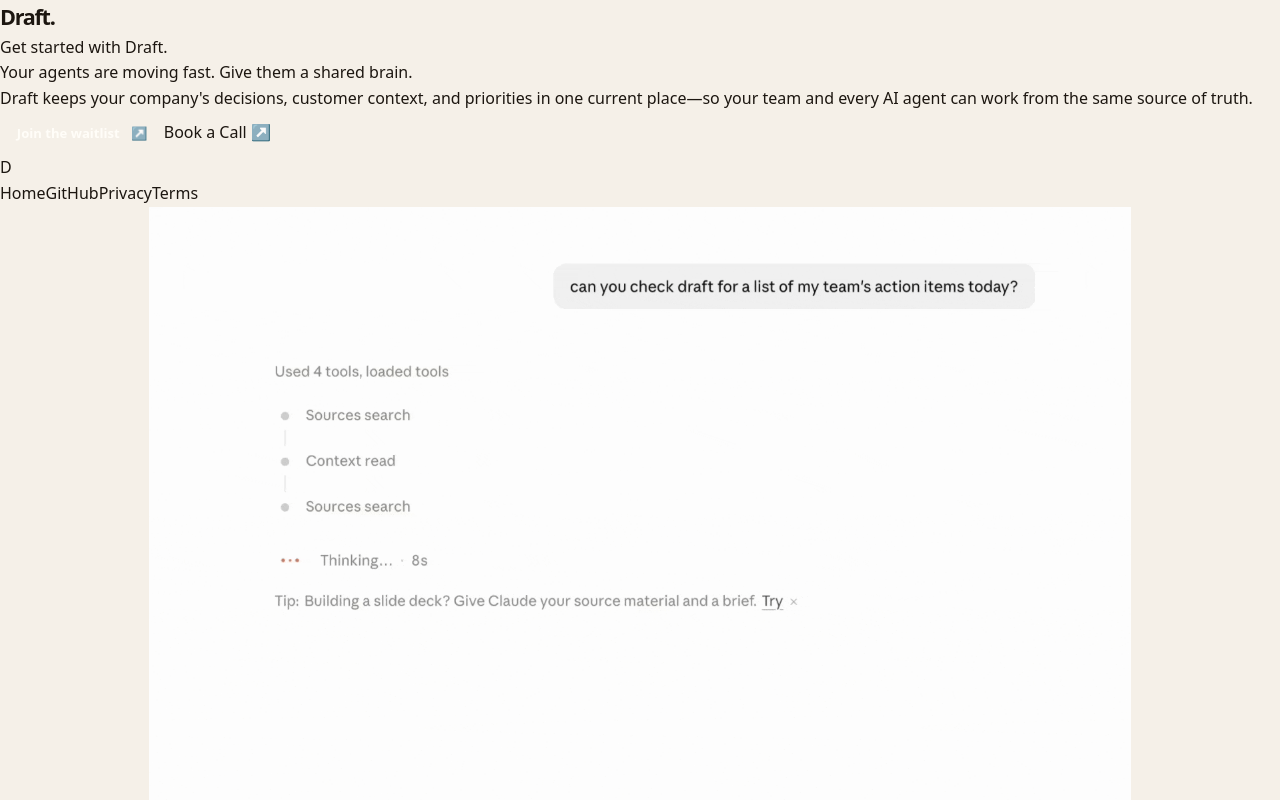
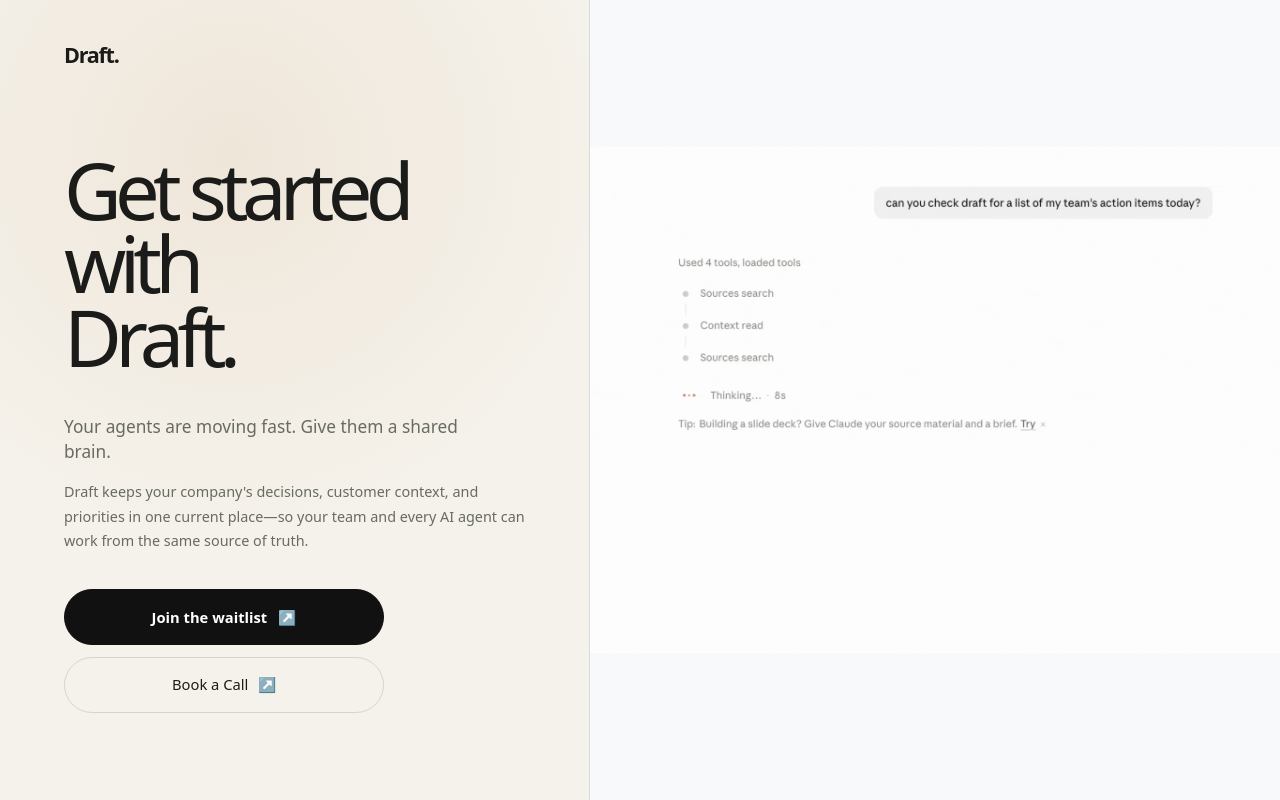
Before and after one commit to idodekerobo/draft, a Next.js app in the folder landing-page-app/: page /getstarted in a window 1280 px wide. Shown: the top 800 px of the page. Built offline with nearby package versions, Linux system fonts and the light colour scheme; no server answers.

Commit message:
style(landing): add editorial getstarted layout

```diff
--- a/landing-page-app/app/globals.css
+++ b/landing-page-app/app/globals.css
@@ -674,3 +674,246 @@ body {
   .landing-reveal { animation: none; }
   .landing-button, .landing-arrow-link span { transition: none; }
 }
+
+/* ─────────────────────────────────────────────
+   GET STARTED PAGE
+   ───────────────────────────────────────────── */
+.getstarted-page {
+  --getstarted-ink: #1b1c19;
+  --getstarted-muted: #686a63;
+  --getstarted-paper: #f5f2eb;
+  --getstarted-line: rgba(27, 28, 25, 0.14);
+  --getstarted-accent: #b66f2c;
+  display: grid;
+  grid-template-columns: minmax(420px, 0.92fr) minmax(0, 1.08fr);
+  min-height: 100vh;
+  background:
+    radial-gradient(circle at 18% 18%, rgba(182, 111, 44, 0.09), transparent 24rem),
+    var(--getstarted-paper);
+  color: var(--getstarted-ink);
+  overflow: hidden;
+}
+
+.getstarted-panel {
+  display: flex;
+  flex-direction: column;
+  min-height: 100vh;
+  padding: 38px clamp(32px, 5vw, 84px) 30px;
+}
+
+.getstarted-header {
+  display: flex;
+}
+
+.getstarted-copy {
+  margin: auto 0;
+  max-width: 610px;
+  padding: 10vh 0 11vh;
+}
+
+.getstarted-copy h1 {
+  font-size: clamp(3.3rem, 6.2vw, 6.4rem);
+  letter-spacing: -0.085em;
+  line-height: 0.93;
+  margin: 0;
+  max-width: 620px;
+}
+.getstarted-copy h1 span {
+  color: inherit;
+  display: block;
+}
+.getstarted-lede {
+  color: var(--getstarted-muted);
+  font-size: clamp(1.05rem, 1.35vw, 1.28rem);
+  line-height: 1.45;
+  margin: 2.5rem 0 0;
+  max-width: 430px;
+}
+.getstarted-body {
+  color: var(--getstarted-muted);
+  font-size: 0.9rem;
+  line-height: 1.7;
+  margin: 1rem 0 0;
+  max-width: 470px;
+}
+.getstarted-actions {
+  align-items: stretch;
+  display: flex;
+  flex-direction: column;
+  gap: 0.7rem;
+  margin-top: 2.25rem;
+  width: min(100%, 320px);
+}
+.getstarted-primary {
+  background-color: #111111 !important;
+  border: 1px solid #111111;
+  border-radius: 999px;
+  color: #ffffff !important;
+  font-size: 0.92rem;
+  min-height: 56px;
+  padding: 0.8rem 1.4rem;
+}
+.getstarted-primary:hover { background-color: #33342f !important; }
+.getstarted-call-link {
+  align-items: center;
+  border: 1px solid var(--getstarted-line);
+  border-radius: 999px;
+  color: var(--getstarted-ink);
+  display: inline-flex;
+  font-size: 0.92rem;
+  justify-content: center;
+  min-height: 56px;
+  gap: 0.6rem;
+  text-decoration: none;
+  transition: background 180ms ease, border-color 180ms ease, transform 180ms ease;
+}
+.getstarted-call-link span { color: var(--getstarted-accent); }
+.getstarted-call-link:hover { background: rgba(255, 255, 255, 0.42); border-color: rgba(27, 28, 25, 0.28); transform: translateY(-2px); }
+
+.getstarted-waitlist {
+  animation: getstartedWaitlistIn 450ms cubic-bezier(0.16, 1, 0.3, 1) both;
+  max-height: 190px;
+  margin-top: 1.5rem;
+  overflow: hidden;
+}
+@keyframes getstartedWaitlistIn {
+  from { opacity: 0; transform: translateY(-8px); }
+  to { opacity: 1; transform: translateY(0); }
+}
+.getstarted-waitlist label {
+  color: var(--getstarted-muted);
+  display: block;
+  font-size: 0.8rem;
+  line-height: 1.5;
+  margin-bottom: 0.65rem;
+}
+.getstarted-form-row { display: flex; gap: 0.55rem; }
+.getstarted-form-row input {
+  background: rgba(255, 255, 255, 0.64);
+  border: 1px solid var(--getstarted-line);
+  border-radius: 6px;
+  color: var(--getstarted-ink);
+  flex: 1;
+  font: inherit;
+  min-width: 0;
+  padding: 0.78rem 0.85rem;
+  outline-color: var(--getstarted-accent);
+}
+.getstarted-form-row button {
+  background: var(--getstarted-ink);
+  border: 0;
+  border-radius: 6px;
+  color: var(--getstarted-paper);
+  cursor: pointer;
+  font: inherit;
+  font-size: 0.8rem;
+  font-weight: 700;
+  padding: 0 1rem;
+  transition: background 180ms ease, transform 180ms ease;
+  white-space: nowrap;
+}
+.getstarted-form-row button:hover { background: var(--getstarted-accent); transform: translateY(-1px); }
+.getstarted-form-row button:disabled { cursor: wait; opacity: 0.65; }
+.getstarted-success { color: var(--getstarted-muted); font-size: 0.9rem; line-height: 1.6; margin: 0; }
+.getstarted-error { color: #9b3c2e; font-size: 0.78rem; margin: 0.65rem 0 0; }
+
+.getstarted-media {
+  margin: 0;
+  position: relative;
+}
+.getstarted-media-frame {
+  align-items: center;
+  background: #f8f9fb;
+  border-left: 1px solid var(--getstarted-line);
+  display: flex;
+  height: 100vh;
+  justify-content: center;
+  overflow: hidden;
+  position: relative;
+}
+.getstarted-media-frame img { max-height: calc(100vh - 80px); object-fit: contain; }
+.getstarted-media figcaption {
+  bottom: 28px;
+  color: rgba(27, 28, 25, 0.52);
+  font-family: var(--font-mono);
+  font-size: 0.62rem;
+  letter-spacing: 0.04em;
+  margin: 0;
+  position: absolute;
+  right: 34px;
+  text-align: right;
+}
+
+.getstarted-footer {
+  align-items: end;
+  display: flex;
+  justify-content: space-between;
+  margin-top: auto;
+}
+.getstarted-footer-mark {
+  align-items: center;
+  border: 1px solid var(--getstarted-ink);
+  border-radius: 50%;
+  display: inline-flex;
+  font-size: 0.72rem;
+  height: 24px;
+  justify-content: center;
+  width: 24px;
+}
+.getstarted-footer nav { display: flex; gap: clamp(1rem, 2vw, 2rem); }
+.getstarted-footer a {
+  color: var(--getstarted-muted);
+  font-size: 0.77rem;
+  text-decoration: none;
+  transition: color 180ms ease;
+}
+.getstarted-footer a:hover { color: var(--getstarted-ink); }
+
+@media (max-width: 900px) {
+  .getstarted-page {
+    display: flex;
+    flex-direction: column;
+  }
+  .getstarted-panel {
+    min-height: 76vh;
+    padding: 28px 32px 24px;
+  }
+  .getstarted-copy {
+    margin: 0;
+    padding: 12vh 0 10vh;
+  }
+  .getstarted-media {
+    height: 55vh;
+    min-height: 420px;
+  }
+  .getstarted-media-frame {
+    border-left: 0;
+    height: 100%;
+  }
+  .getstarted-media figcaption { bottom: 20px; right: 24px; }
+}
+
+@media (max-width: 560px) {
+  .getstarted-panel {
+    min-height: 100vh;
+    padding: 22px 20px 24px;
+  }
+  .getstarted-copy {
+    padding: 12vh 0 10vh;
+  }
+  .getstarted-copy h1 { font-size: clamp(3.45rem, 17vw, 5rem); }
+  .getstarted-lede { font-size: 1.05rem; margin-top: 2rem; }
+  .getstarted-actions { width: 100%; }
+  .getstarted-footer nav { gap: 0.8rem; }
+  .getstarted-footer a { font-size: 0.68rem; }
+  .getstarted-media { height: 48vh; min-height: 320px; }
+  .getstarted-media figcaption { font-size: 0.56rem; left: 20px; right: auto; text-align: left; }
+  .getstarted-form-row { align-items: stretch; flex-direction: column; }
+  .getstarted-form-row button { min-height: 46px; padding: 0 1rem; }
+}
+
+@media (prefers-reduced-motion: reduce) {
+  .getstarted-form-row button,
+  .getstarted-call-link { transition: none; }
+  .getstarted-waitlist { animation: none; }
+}
```
